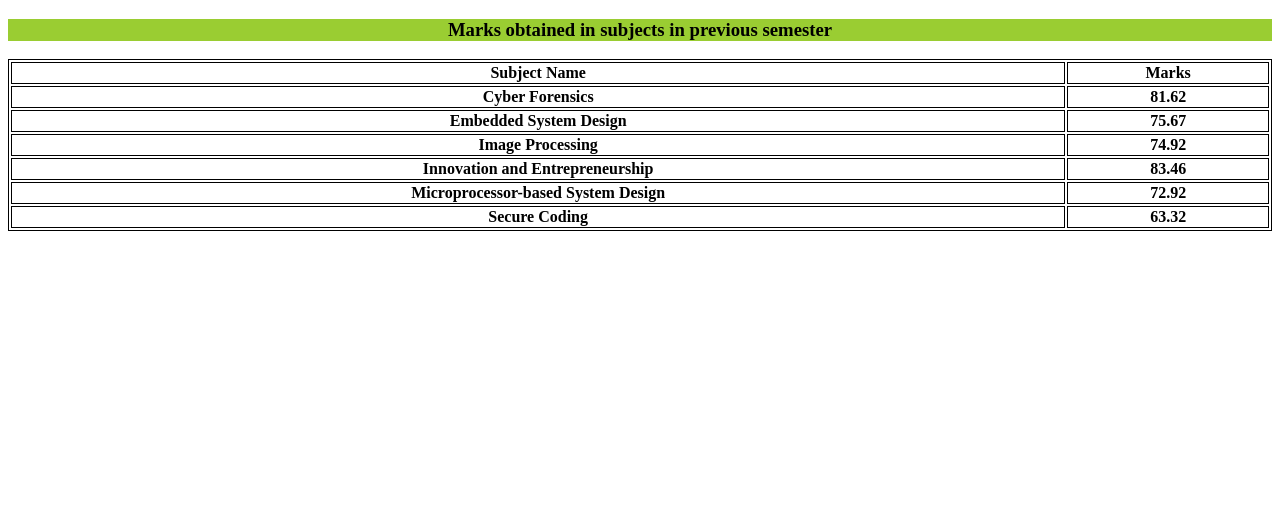
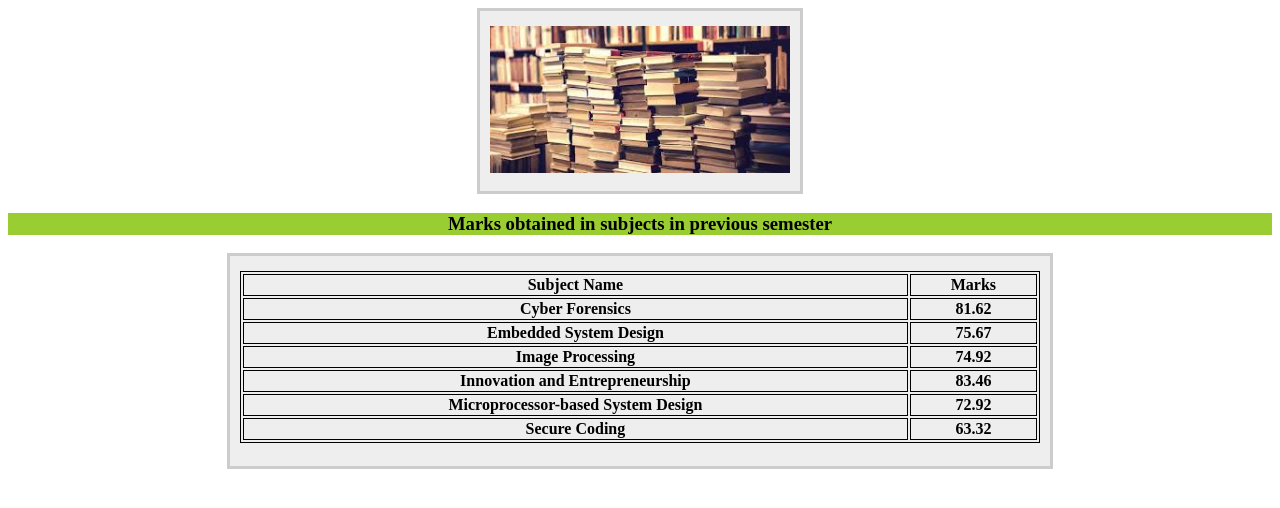
Before and after one commit to ekamkaur/RDIP-weektasks, a plain HTML site: page table.html in a window 1280 px wide. Drawn offline with Linux system fonts and the light colour scheme.

Commit message:
added frame to image and text

```diff
--- a/table.css
+++ b/table.css
@@ -7,3 +7,24 @@ table, th, td {
   h3{
       text-align: center;
   }
+  .frame {
+    width: 300px;
+    height: 150px;
+    border: 3px solid #ccc;
+    background: #eee;
+    margin: auto;
+    padding: 15px 10px;
+  }
+
+  img {
+    width: 100%;
+    height: 100%;
+  }
+  .text-frame {
+    width: 800px;
+    height: 180px;
+    border: 3px solid #ccc;
+    background: #eee;
+    margin: auto;
+    padding: 15px 10px;
+  }
--- a/table.html
+++ b/table.html
@@ -7,8 +7,13 @@
     <link rel="stylesheet" href="/table.css">
 </head>
 <body>
+    <div class="frame">
+    <div class="books">
+        <img src="/book.jpg" alt="books">
+    </div>
+    </div>
     <div class="color"><h3>Marks obtained in subjects in previous semester</h3></div>
-    <div>
+    <div class="text-frame">
     <table style="width:100%">
         <div>
         <tr>
```
Also changed, not shown: book.jpg (added).
